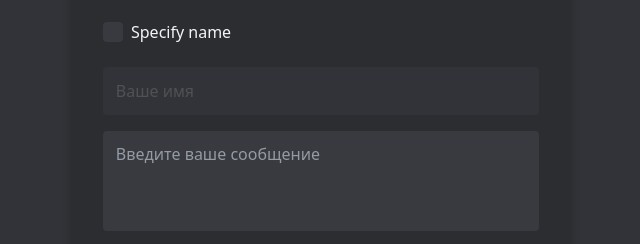
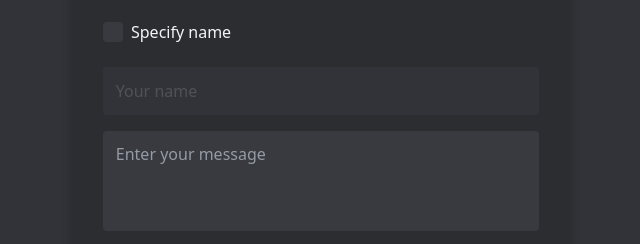
Before and after one commit to meshoksnega/Discord_AnonMessage, a website built with Vite: page index.html in a window 1280 px wide. Shown: the part 265-509 px from the top of the page, 319-959 px from the left. Built offline with nearby package versions, Linux system fonts and the light colour scheme.

Commit message:
Update index.html

```diff
--- a/index.html
+++ b/index.html
@@ -20,8 +20,8 @@
                     Specify name
                 </label>
             </div>
-            <input type="text" id="nameInput" placeholder="Ваше имя" disabled>
-            <textarea id="messageInput" placeholder="Введите ваше сообщение"></textarea>
+            <input type="text" id="nameInput" placeholder="Your name" disabled>
+            <textarea id="messageInput" placeholder="Enter your message"></textarea>
             <button onclick="sendMessage()">Send message</button>
         </div>
         <div id="status" class="status"></div>
```
